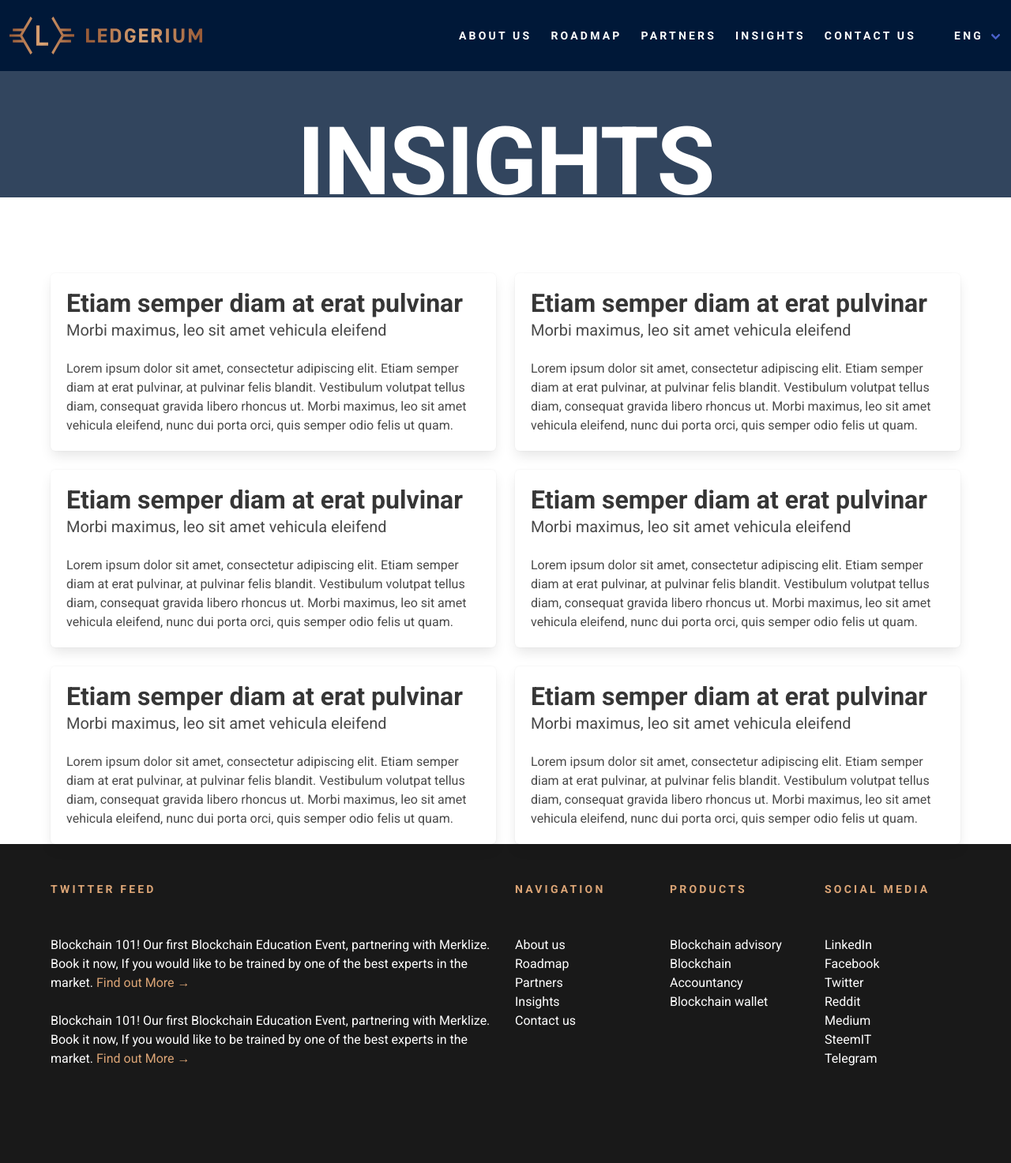
After one commit to pson0001/ledgerium, a PHP site: page /insights.php in a window 1280 px wide. The commit adds this page. Shown: the whole page at 79% size. Run offline with PHP 8.4, Linux system fonts and the light colour scheme; style sheets or scripts are compiled from the project's sources; some libraries are stand-ins or nearby versions.

Commit message:
Added contact, partners, insights and fixed styles and titles

```diff
--- a/assets/scss/base/_colours.scss
+++ b/assets/scss/base/_colours.scss
@@ -11,6 +11,7 @@ $color__white: #fff;
 
 // Color values.
 $color__blue-cod-gray: #191919;
+$color__blue-midnight: #001838;
 $color__blue-pickled-bluewood: #32455E;
 $color__brown-potters-clay: #985A36;
 $color__brown-tumbleweed: #DCA576;
@@ -19,7 +20,8 @@ $color__grey-alto: #D8D8D8;
 
 // Brand colors.
 $color__brand-dark-blue: $color__blue-cod-gray;
-$color__brand-blue: $color__blue-pickled-bluewood;
+$color__brand-blue: $color__blue-midnight;
+$color__brand-blue-secondary: $color__blue-pickled-bluewood;
 $color__brand-brown: $color__brown-potters-clay;
 $color__brand-soft-brown: $color__brown-tumbleweed;
 $color__brand-grey: $color__grey-alto;
--- a/assets/scss/styles.scss
+++ b/assets/scss/styles.scss
@@ -151,6 +151,8 @@ body {
 .text-container {
     position: relative;
     width: 100%;
+    display: block;
+    height: 100%;
 }
 .super-big {
     height: 160px;
@@ -161,8 +163,15 @@ body {
     bottom:-35px;
     position: absolute;
     width: 100%;
+    color: $color__white;
 
     @include typography--font(120px, 'roboto', $font__weight--bold, 160px);
+}
+.header-title {
+    background-color: $color__brand-blue-secondary;
+    height: 250px;
+    width: 100%;
+    color: $color__white;
 }
 
 .photo-profile {
@@ -297,3 +306,9 @@ body {
         }
     }
 }
+
+// Contact
+
+.contact-bg {
+    background: url(../images/city-ledgerium.png) center / cover $color__black;
+}
--- /dev/null
+++ b/insights.php
@@ -0,0 +1,95 @@
+
+<?php
+/****************************************************
+*
+* @File:          index.php ledgerium
+*
+*****************************************************/
+?>
+
+<!DOCTYPE html>
+<!--[if lt IE 7]>      <html class="no-js lt-ie9 lt-ie8 lt-ie7"> <![endif]-->
+<!--[if IE 7]>         <html class="no-js lt-ie9 lt-ie8"> <![endif]-->
+<!--[if IE 8]>         <html class="no-js lt-ie9"> <![endif]-->
+<!--[if gt IE 8]><!-->
+<html class="no-js">
+<!--<![endif]-->
+  <head>
+    <title>Ledgerium || Insights</title>
+    <?php include('templates/head.php'); ?>
+  </head>
+  <body class="Insights">
+
+  <!-- .hero-head -->
+  <section class="is-large">
+    <div class="header-title">
+      <?php include('templates/navegation.php'); ?>
+      <div class="text-container">
+        <h1 class="super-big has-text-centered">Insights</h1>
+      </div>
+    </div>
+  </section>
+
+  <section class="section is-small"></section>
+
+  <!-- /.hero-head -->
+<div class="container">
+  <div class="columns">
+    <div class="column">
+      <div class="box">
+        <p class="title">Etiam semper diam at erat pulvinar</p>
+        <p class="subtitle">Morbi maximus, leo sit amet vehicula eleifend</p>
+        <p>Lorem ipsum dolor sit amet, consectetur adipiscing elit. Etiam semper diam at erat pulvinar, at pulvinar felis blandit. Vestibulum volutpat tellus diam, consequat gravida libero rhoncus ut. Morbi maximus, leo sit amet vehicula eleifend, nunc dui porta orci, quis semper odio felis ut quam.</p>
+    </div>
+  </div>
+    <div class="column">
+      <div class="box">
+          <p class="title">Etiam semper diam at erat pulvinar</p>
+          <p class="subtitle">Morbi maximus, leo sit amet vehicula eleifend</p>
+          <p>Lorem ipsum dolor sit amet, consectetur adipiscing elit. Etiam semper diam at erat pulvinar, at pulvinar felis blandit. Vestibulum volutpat tellus diam, consequat gravida libero rhoncus ut. Morbi maximus, leo sit amet vehicula eleifend, nunc dui porta orci, quis semper odio felis ut quam.</p>
+      </div>
+    </div>
+  </div>
+
+  <div class="columns">
+    <div class="column">
+      <div class="box">
+        <p class="title">Etiam semper diam at erat pulvinar</p>
+        <p class="subtitle">Morbi maximus, leo sit amet vehicula eleifend</p>
+        <p>Lorem ipsum dolor sit amet, consectetur adipiscing elit. Etiam semper diam at erat pulvinar, at pulvinar felis blandit. Vestibulum volutpat tellus diam, consequat gravida libero rhoncus ut. Morbi maximus, leo sit amet vehicula eleifend, nunc dui porta orci, quis semper odio felis ut quam.</p>
+    </div>
+  </div>
+    <div class="column">
+      <div class="box">
+          <p class="title">Etiam semper diam at erat pulvinar</p>
+          <p class="subtitle">Morbi maximus, leo sit amet vehicula eleifend</p>
+          <p>Lorem ipsum dolor sit amet, consectetur adipiscing elit. Etiam semper diam at erat pulvinar, at pulvinar felis blandit. Vestibulum volutpat tellus diam, consequat gravida libero rhoncus ut. Morbi maximus, leo sit amet vehicula eleifend, nunc dui porta orci, quis semper odio felis ut quam.</p>
+      </div>
+    </div>
+  </div>
+
+    <div class="columns">
+    <div class="column">
+      <div class="box">
+        <p class="title">Etiam semper diam at erat pulvinar</p>
+        <p class="subtitle">Morbi maximus, leo sit amet vehicula eleifend</p>
+        <p>Lorem ipsum dolor sit amet, consectetur adipiscing elit. Etiam semper diam at erat pulvinar, at pulvinar felis blandit. Vestibulum volutpat tellus diam, consequat gravida libero rhoncus ut. Morbi maximus, leo sit amet vehicula eleifend, nunc dui porta orci, quis semper odio felis ut quam.</p>
+    </div>
+  </div>
+    <div class="column">
+      <div class="box">
+          <p class="title">Etiam semper diam at erat pulvinar</p>
+          <p class="subtitle">Morbi maximus, leo sit amet vehicula eleifend</p>
+          <p>Lorem ipsum dolor sit amet, consectetur adipiscing elit. Etiam semper diam at erat pulvinar, at pulvinar felis blandit. Vestibulum volutpat tellus diam, consequat gravida libero rhoncus ut. Morbi maximus, leo sit amet vehicula eleifend, nunc dui porta orci, quis semper odio felis ut quam.</p>
+      </div>
+    </div>
+  </div>
+
+
+</div>
+
+
+
+    <?php include('templates/footer.php'); ?>
+  </body>
+</html>
--- a/roadmap.php
+++ b/roadmap.php
@@ -18,7 +18,7 @@
     <title>Ledgerium || Roadmap</title>
     <?php include('templates/head.php'); ?>
   </head>
-  <body class="about-us">
+  <body class="roadmap">
 
   <!-- .hero-head -->
   <section class="hero is-fullheight is-large">
--- a/templates/navegation.php
+++ b/templates/navegation.php
@@ -20,13 +20,13 @@
       <a href="roadmap.php" class="navbar-item">
         Roadmap
       </a>
-      <a class="navbar-item">
+      <a href="partners.php" class="navbar-item">
         Partners
       </a>
-      <a class="navbar-item">
+      <a href="insights.php" class="navbar-item">
           Insights
       </a>
-      <a class="navbar-item">
+      <a href="contact-us.php" class="navbar-item">
         Contact us
       </a>
     </div>
```
Also changed, not shown: contact-us.php (added, +90 -0 lines), index.php (+28 -16 lines), insight-1.php (added, +54 -0 lines), partners.php (added, +194 -0 lines).
